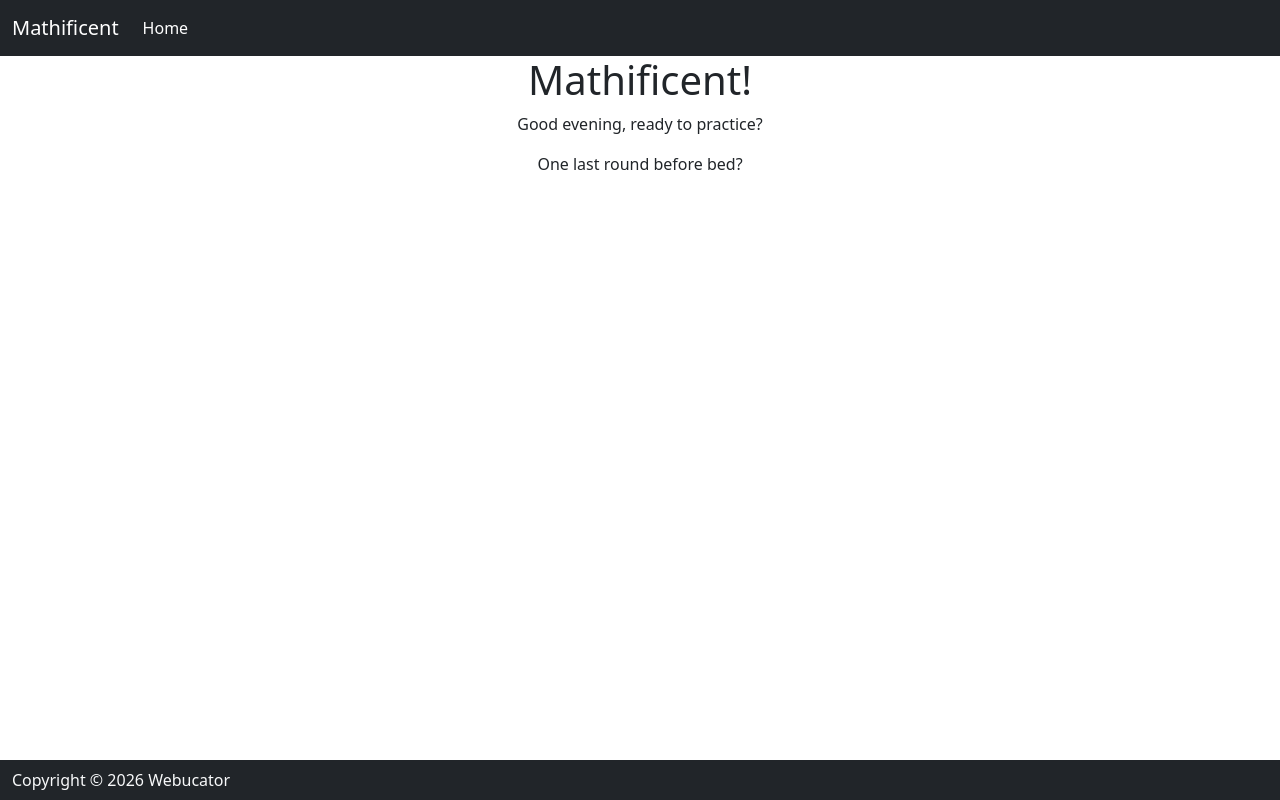
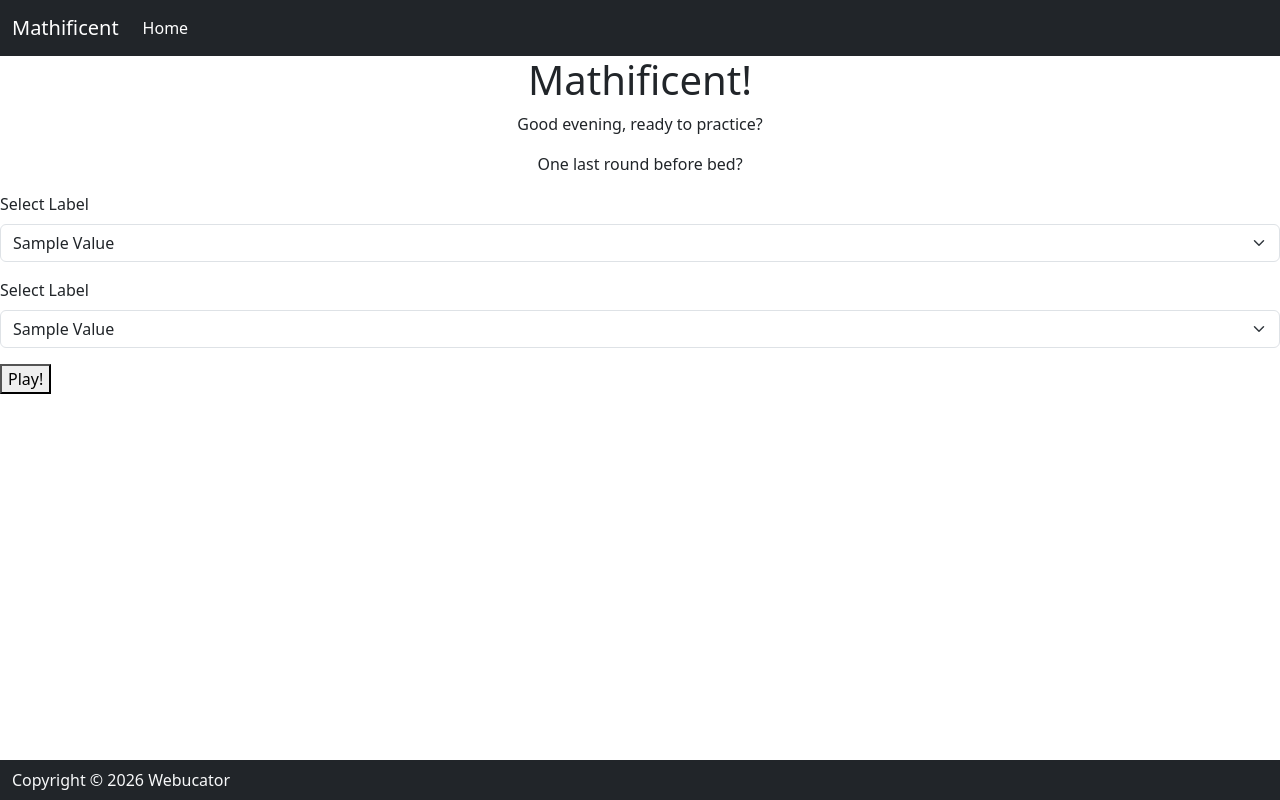
Before and after one commit to hecma3010/mathificent, a React (Vite) app: page / in a window 1280 px wide. Built offline with nearby package versions, Linux system fonts and the light colour scheme.

Commit message:
feat: add static main view components

```diff
--- a/src/App.jsx
+++ b/src/App.jsx
@@ -1,5 +1,6 @@
 import Footer from "./Footer.jsx";
-import Header from "./header.jsx";
+import Header from "./Header.jsx";
+import Main from "./Main.jsx";
 
 function App() {
   const date = new Date();
@@ -22,6 +23,7 @@ function App() {
           ? "Plenty of time to practice today!"
           : "One last round before bed?"}
       </p>
+      <Main />
       <Footer />
     </>
   );
--- /dev/null
+++ b/src/Main.jsx
@@ -0,0 +1,16 @@
+import SelectInput from "./SelectInput.jsx";
+import PlayButton from "./PlayButton.jsx";
+
+function Main() {
+  return (
+    <>
+      <main>
+        <SelectInput />
+        <SelectInput />
+        <PlayButton />
+      </main>
+    </>
+  );
+}
+
+export default Main;
--- /dev/null
+++ b/src/PlayButton.jsx
@@ -0,0 +1,9 @@
+function PlayButton() {
+  return (
+    <>
+      <button>Play!</button>
+    </>
+  );
+}
+
+export default PlayButton;
--- /dev/null
+++ b/src/SelectInput.jsx
@@ -0,0 +1,18 @@
+function SelectInput() {
+  return (
+    <>
+      <div>
+        <div className="mb-3">
+          <label htmlFor="select" className="form-label">
+            Select Label
+          </label>
+          <select id="select" className="form-select">
+            <option value="Sample Value">Sample Value</option>
+          </select>
+        </div>
+      </div>
+    </>
+  );
+}
+
+export default SelectInput;
```
Also changed, not shown: src/Header.jsx (renamed from src/header.jsx).
